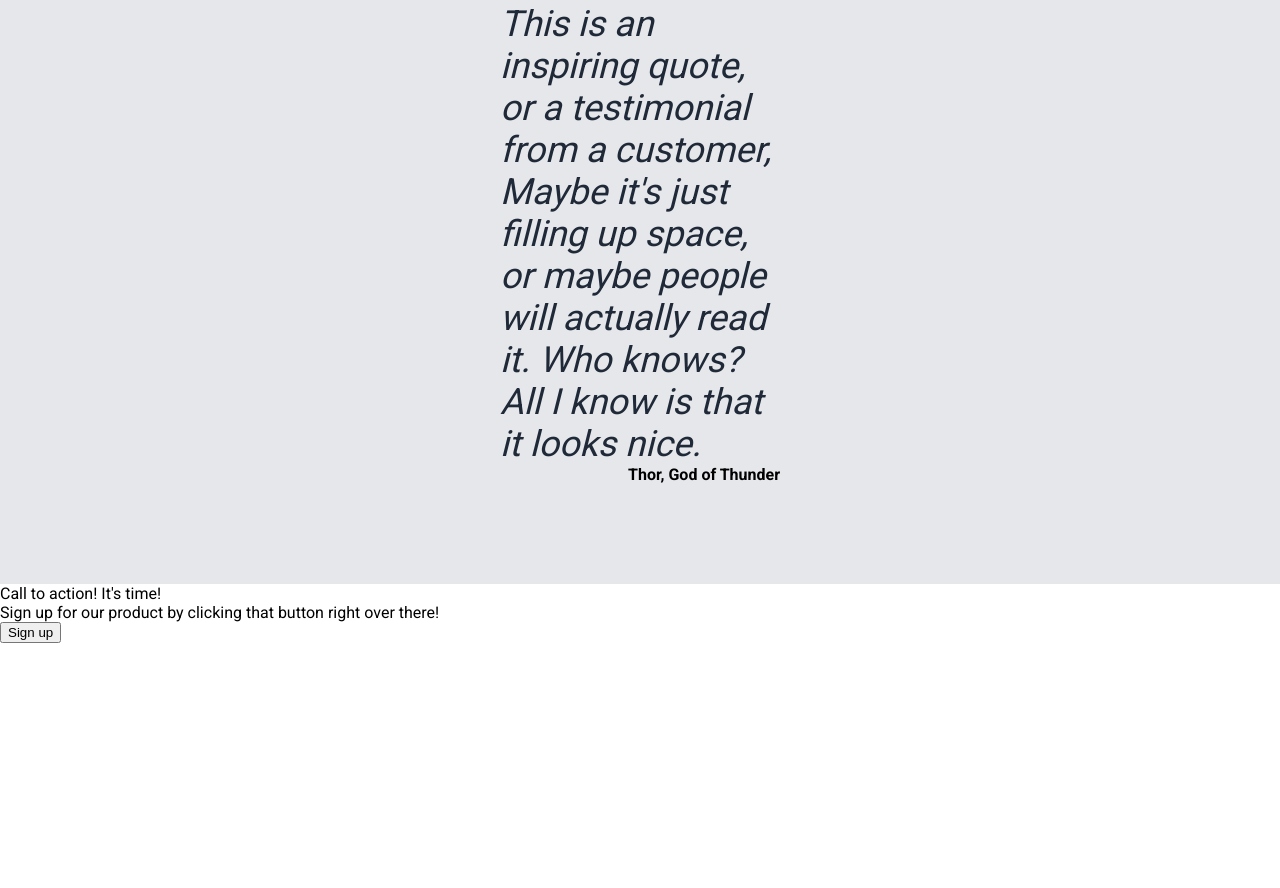
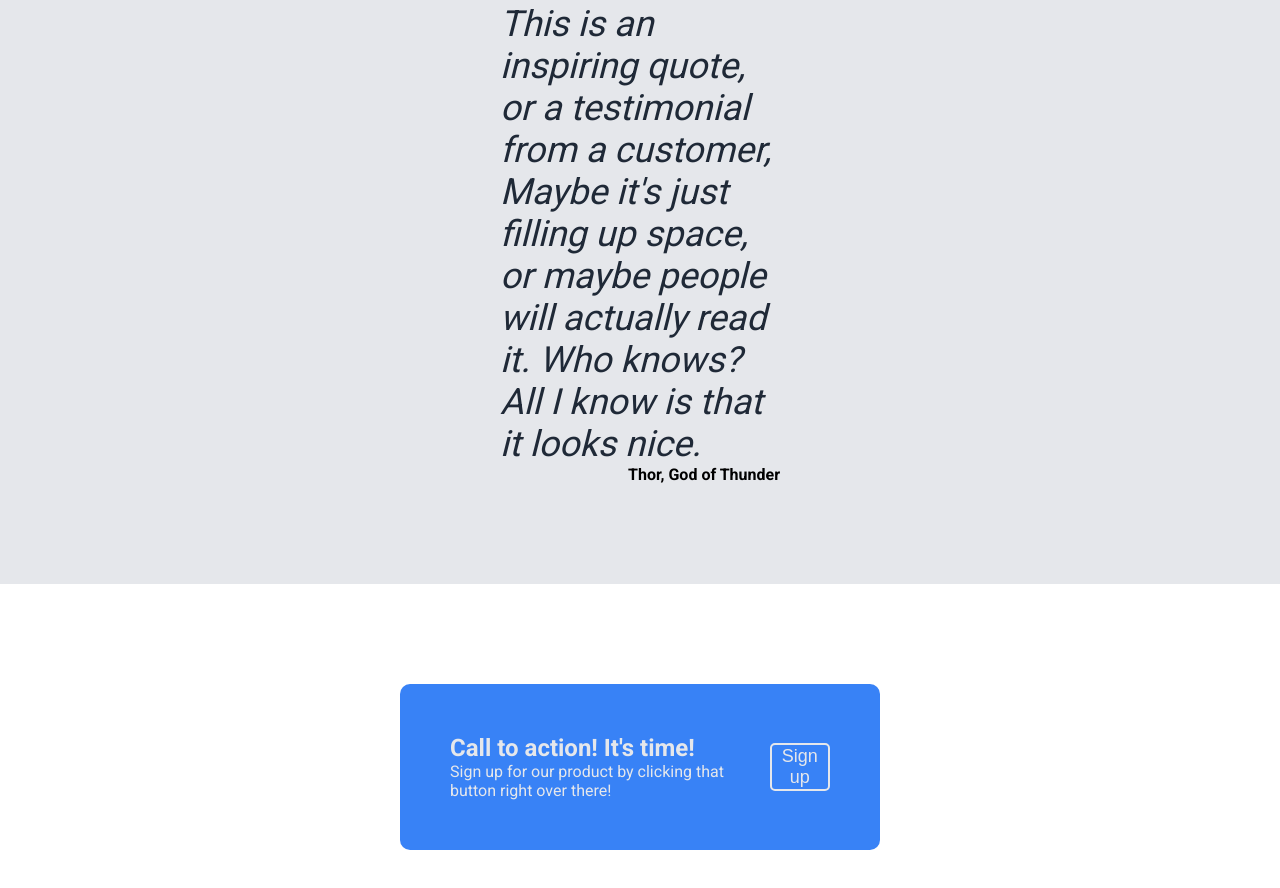
Before and after one commit to CareyDynasty/odin-landing-page, a plain HTML site: page index.html in a window 1280 px wide. Shown: the part 1095-1983 px from the top of the page. Before the commit the page ends 1738 px from the top, so only its background shows below. Drawn offline with Linux system fonts and the light colour scheme.

Commit message:
Added action-container styling

```diff
--- a/style.css
+++ b/style.css
@@ -125,3 +125,39 @@
     font-weight: 900;
     align-self: flex-end;
 }
+
+.action-container {
+    margin: 100px;
+}
+
+.action-box {
+    background-color: #3882F6;
+    display: flex;
+    justify-content: space-around;
+    align-items: center;
+    margin-left: 300px;
+    margin-right: 300px;
+    border-radius: 10px;
+    padding: 50px;
+}
+
+.title-2 {
+    color: #E5E7EB;
+    font-weight: bolder;
+    font-size: x-large;
+
+}
+
+.text-4 {
+    color: #E5E7EB;
+    padding: 0px;
+    margin: 0px;
+}
+
+.sign-up-button-2 {
+    border: 2px solid #E5E7EB;
+    border-radius: 5px;
+    background-color: #3882F6;
+    color: #E5E7EB;
+    font-size: large;
+}
```
